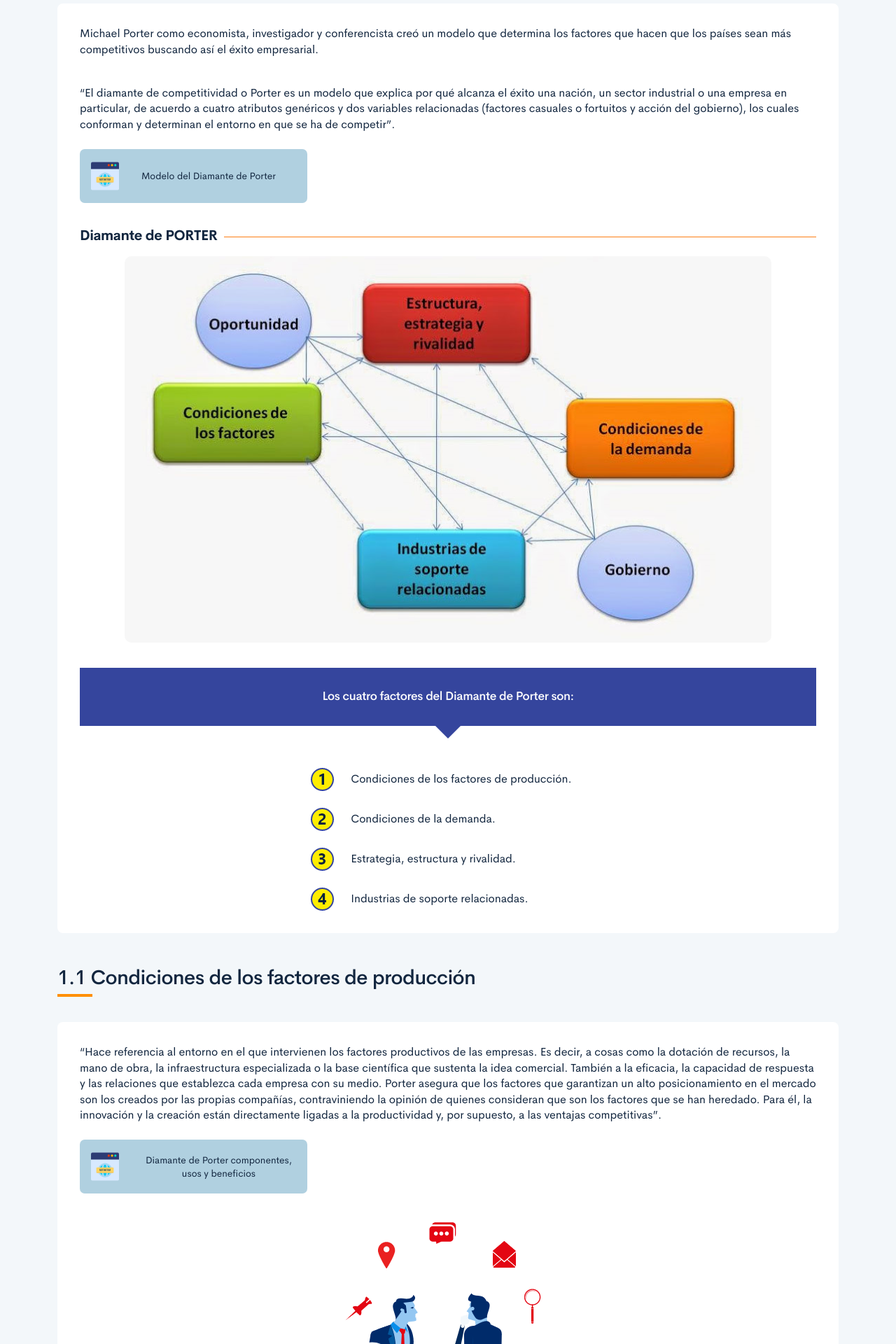
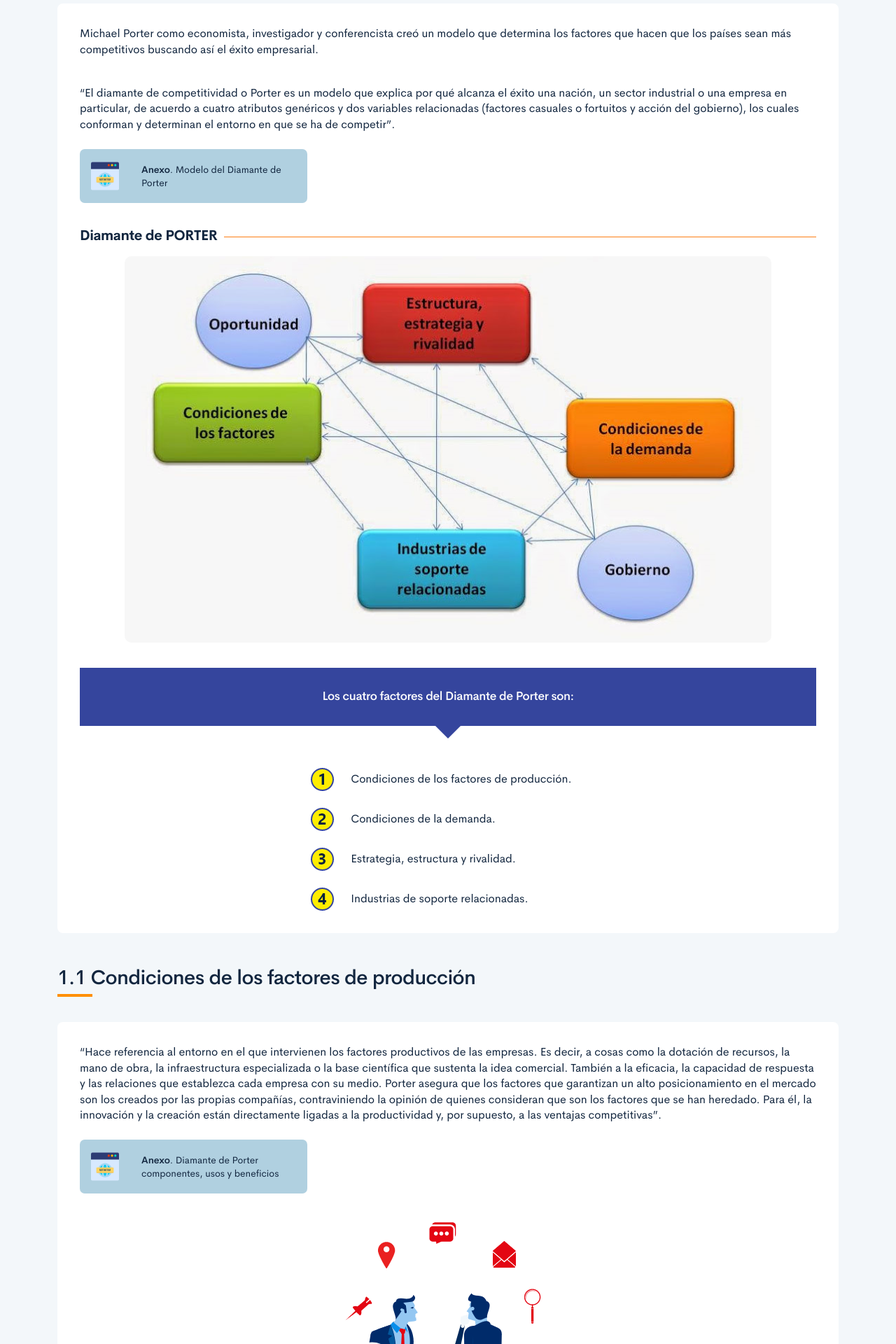
Before and after one commit to ECORED-SENA/13410037_MF3_PRODUCTIVIDAD, a web app: file public/material.html in a window 1280 px wide. Shown: the part 2571-4491 px from the top of the page at 70% size. Run offline with its HTML, style and script files only (its server is not run), Linux system fonts and the light colour scheme.

Commit message:
Ajuste boton Anexo

```diff
--- a/public/material.html
+++ b/public/material.html
@@ -158,7 +158,7 @@
                         <p>“El diamante de competitividad o Porter es un modelo que explica por qué alcanza el éxito una nación, un sector industrial o una empresa en particular, de acuerdo a cuatro atributos genéricos y dos variables relacionadas (factores casuales o fortuitos y acción del gobierno), los cuales conforman y determinan el entorno en que se ha de competir”.</p>
                         <section class="my-4"><a class="media-link" href="https://sobregerenciayempresa.blogspot.com/2013/07/modelo-del-diamante-de-porter.html" target="_blank"> <img class="media-link-icon" src="assets/images/pages/ilustraciones/icon_www.svg" alt="">
                                 <div class="media-link-title">
-                                    <p class="text-small">Modelo del Diamante de Porter</p>
+                                    <p class="text-small"><b>Anexo</b>. Modelo del Diamante de Porter</p>
                                 </div>
                             </a></section>
                         <div class="sub-line">
@@ -204,7 +204,7 @@
                         <p>“Hace referencia al entorno en el que intervienen los factores productivos de las empresas. Es decir, a cosas como la dotación de recursos, la mano de obra, la infraestructura especializada o la base científica que sustenta la idea comercial. También a la eficacia, la capacidad de respuesta y las relaciones que establezca cada empresa con su medio. Porter asegura que los factores que garantizan un alto posicionamiento en el mercado son los creados por las propias compañías, contraviniendo la opinión de quienes consideran que son los factores que se han heredado. Para él, la innovación y la creación están directamente ligadas a la productividad y, por supuesto, a las ventajas competitivas”.</p>
                         <section class="my-4"><a class="media-link" href="https://obsbusiness.school/int/blog-investigacion/direccion-general/diamante-de-porter-componentes-usos-y-beneficios" target="_blank"> <img class="media-link-icon" src="assets/images/pages/ilustraciones/icon_www.svg" alt="">
                                 <div class="media-link-title">
-                                    <p class="text-small">Diamante de Porter componentes, usos y beneficios</p>
+                                    <p class="text-small"><b>Anexo</b>. Diamante de Porter componentes, usos y beneficios</p>
                                 </div>
                             </a></section><img class="img-a img-fluid" src="assets/images/pages/ilustraciones/img3.png">
                         <p class="mt-4"><b>Por ejemplo</b> Holanda es un país que a pesar de no tener buenos suelos, ni condiciones climáticas produce las mejores flores del mercado, debido a la automatización de sus procesos productivos que son un aspecto diferenciador del resto de países.</p>
@@ -275,13 +275,13 @@
                         <p class="mt-5">Las salidas son los productos y/o servicios que comercializa una empresa, y las entradas son los recursos e insumos utilizados para tal resultado expresado en las 4M: materiales, maquinaria, mano de obra, métodos.</p>
                         <section class="my-4"><a class="media-link" href="https://www.slideshare.net/giandani/clase-2-de-ad-de-operaciones" target="_blank"> <img class="media-link-icon" src="assets/images/pages/ilustraciones/icon_www.svg" alt="">
                                 <div class="media-link-title">
-                                    <p>Calculo de la productividad </p>
+                                    <p><b>Anexo</b>. Calculo de la productividad </p>
                                 </div>
                             </a></section>
                         <p>“La productividad es la relación que existe entre las salidas (bienes y servicios) y una o más entradas (recursos como mano de obra y capital). El trabajo del administrador de operaciones es mejorar (perfeccionar) la razón entre las salidas y las entradas. Mejorar la productividad significa mejorar la eficiencia.”</p>
                         <section class="my-4"><a class="media-link" href="https://www.ceupe.com/blog/la-medicion-de-la-productividad.html" target="_blank"> <img class="media-link-icon" src="assets/images/pages/ilustraciones/icon_www.svg" alt="">
                                 <div class="media-link-title">
-                                    <p>Medición de la productividad </p>
+                                    <p><b>Anexo</b>. Medición de la productividad </p>
                                 </div>
                             </a></section>
                         <div class="header-arrow my-5">
@@ -344,7 +344,7 @@
                         <p>Por tanto, esa ventaja comparativa se basa únicamente en términos de eficiencia de producción, sin determinar la posición en el mercado a la que puede conllevar.”</p>
                         <section class="my-4"><a class="media-link" href="https://es.semrush.com/blog/ventaja-competitiva-claves-exito/" target="_blank"> <img class="media-link-icon" src="assets/images/pages/ilustraciones/icon_www.svg" alt="">
                                 <div class="media-link-title">
-                                    <p>Ventaja competitiva y posicionamiento de empresa: Claves de éxito</p>
+                                    <p><b>Anexo</b>. Ventaja competitiva y posicionamiento de empresa: Claves de éxito</p>
                                 </div>
                             </a></section><img class="img-a img-fluid my-5" src="assets/images/pages/ilustraciones/img10.png">
                         <div class="header-arrow">
--- a/public/pages/1-tema.html
+++ b/public/pages/1-tema.html
@@ -7,7 +7,7 @@
         <p>“El diamante de competitividad o Porter es un modelo que explica por qué alcanza el éxito una nación, un sector industrial o una empresa en particular, de acuerdo a cuatro atributos genéricos y dos variables relacionadas (factores casuales o fortuitos y acción del gobierno), los cuales conforman y determinan el entorno en que se ha de competir”.</p>
         <section class="my-4"><a class="media-link" href="https://sobregerenciayempresa.blogspot.com/2013/07/modelo-del-diamante-de-porter.html" target="_blank"> <img class="media-link-icon" src="assets/images/pages/ilustraciones/icon_www.svg" alt="" />
                 <div class="media-link-title">
-                    <p class="text-small">Modelo del Diamante de Porter</p>
+                    <p class="text-small"><b>Anexo</b>. Modelo del Diamante de Porter</p>
                 </div>
             </a></section>
         <div class="sub-line">
@@ -53,7 +53,7 @@
         <p>“Hace referencia al entorno en el que intervienen los factores productivos de las empresas. Es decir, a cosas como la dotación de recursos, la mano de obra, la infraestructura especializada o la base científica que sustenta la idea comercial. También a la eficacia, la capacidad de respuesta y las relaciones que establezca cada empresa con su medio. Porter asegura que los factores que garantizan un alto posicionamiento en el mercado son los creados por las propias compañías, contraviniendo la opinión de quienes consideran que son los factores que se han heredado. Para él, la innovación y la creación están directamente ligadas a la productividad y, por supuesto, a las ventajas competitivas”.</p>
         <section class="my-4"><a class="media-link" href="https://obsbusiness.school/int/blog-investigacion/direccion-general/diamante-de-porter-componentes-usos-y-beneficios" target="_blank"> <img class="media-link-icon" src="assets/images/pages/ilustraciones/icon_www.svg" alt="" />
                 <div class="media-link-title">
-                    <p class="text-small">Diamante de Porter componentes, usos y beneficios</p>
+                    <p class="text-small"><b>Anexo</b>. Diamante de Porter componentes, usos y beneficios</p>
                 </div>
             </a></section><img class="img-a img-fluid" src="assets/images/pages/ilustraciones/img3.png" />
         <p class="mt-4"><b>Por ejemplo</b> Holanda es un país que a pesar de no tener buenos suelos, ni condiciones climáticas produce las mejores flores del mercado, debido a la automatización de sus procesos productivos que son un aspecto diferenciador del resto de países.</p>
--- a/public/pages/2-tema.html
+++ b/public/pages/2-tema.html
@@ -25,13 +25,13 @@
         <p class="mt-5">Las salidas son los productos y/o servicios que comercializa una empresa, y las entradas son los recursos e insumos utilizados para tal resultado expresado en las 4M: materiales, maquinaria, mano de obra, métodos.</p>
         <section class="my-4"><a class="media-link" href="https://www.slideshare.net/giandani/clase-2-de-ad-de-operaciones" target="_blank"> <img class="media-link-icon" src="assets/images/pages/ilustraciones/icon_www.svg" alt="" />
                 <div class="media-link-title">
-                    <p>Calculo de la productividad </p>
+                    <p><b>Anexo</b>. Calculo de la productividad </p>
                 </div>
             </a></section>
         <p>“La productividad es la relación que existe entre las salidas (bienes y servicios) y una o más entradas (recursos como mano de obra y capital). El trabajo del administrador de operaciones es mejorar (perfeccionar) la razón entre las salidas y las entradas. Mejorar la productividad significa mejorar la eficiencia.”</p>
         <section class="my-4"><a class="media-link" href="https://www.ceupe.com/blog/la-medicion-de-la-productividad.html" target="_blank"> <img class="media-link-icon" src="assets/images/pages/ilustraciones/icon_www.svg" alt="" />
                 <div class="media-link-title">
-                    <p>Medición de la productividad </p>
+                    <p><b>Anexo</b>. Medición de la productividad </p>
                 </div>
             </a></section>
         <div class="header-arrow my-5">
--- a/public/pages/3-tema.html
+++ b/public/pages/3-tema.html
@@ -32,7 +32,7 @@
         <p>Por tanto, esa ventaja comparativa se basa únicamente en términos de eficiencia de producción, sin determinar la posición en el mercado a la que puede conllevar.”</p>
         <section class="my-4"><a class="media-link" href="https://es.semrush.com/blog/ventaja-competitiva-claves-exito/" target="_blank"> <img class="media-link-icon" src="assets/images/pages/ilustraciones/icon_www.svg" alt="" />
                 <div class="media-link-title">
-                    <p>Ventaja competitiva y posicionamiento de empresa: Claves de éxito</p>
+                    <p><b>Anexo</b>. Ventaja competitiva y posicionamiento de empresa: Claves de éxito</p>
                 </div>
             </a></section><img class="img-a img-fluid my-5" src="assets/images/pages/ilustraciones/img10.png" />
         <div class="header-arrow">
--- a/source/assets/scss/modulos/_media-link.scss
+++ b/source/assets/scss/modulos/_media-link.scss
@@ -24,7 +24,7 @@
             color: $primary;
             margin: 0 !important;
             padding-left: 1rem;
-            text-align: center;
+
         }
     }
 
--- a/source/pug/pages/1-tema.pug
+++ b/source/pug/pages/1-tema.pug
@@ -15,7 +15,7 @@
                 img(src="assets/images/pages/ilustraciones/icon_www.svg", alt="").media-link-icon
 
                 .media-link-title
-                    p.text-small Modelo del Diamante de Porter
+                    p.text-small <b>Anexo</b>. Modelo del Diamante de Porter
 
         .sub-line
             h2.mt-5 Diamante de PORTER
@@ -62,7 +62,7 @@
                 img(src="assets/images/pages/ilustraciones/icon_www.svg", alt="").media-link-icon
 
                 .media-link-title
-                    p.text-small Diamante de Porter componentes, usos y beneficios
+                    p.text-small <b>Anexo</b>. Diamante de Porter componentes, usos y beneficios
 
         img.img-a(src="assets/images/pages/ilustraciones/img3.png").img-fluid
 
--- a/source/pug/pages/2-tema.pug
+++ b/source/pug/pages/2-tema.pug
@@ -29,7 +29,7 @@
                 img(src="assets/images/pages/ilustraciones/icon_www.svg", alt="").media-link-icon
 
                 .media-link-title
-                    p Calculo de la productividad
+                    p <b>Anexo</b>. Calculo de la productividad
 
         p “La productividad es la relación que existe entre las salidas (bienes y servicios) y una o más entradas (recursos como mano de obra y capital). El trabajo del administrador de operaciones es mejorar (perfeccionar) la razón entre las salidas y las entradas. Mejorar la productividad significa mejorar la eficiencia.”
 
@@ -40,7 +40,7 @@
                 img(src="assets/images/pages/ilustraciones/icon_www.svg", alt="").media-link-icon
 
                 .media-link-title
-                    p Medición de la productividad
+                    p <b>Anexo</b>. Medición de la productividad
 
         .header-arrow.my-5
             h3.text-center De acuerdo con lo anterior se puede realizar los siguientes cuestionamientos:
--- a/source/pug/pages/3-tema.pug
+++ b/source/pug/pages/3-tema.pug
@@ -39,7 +39,7 @@
                 img(src="assets/images/pages/ilustraciones/icon_www.svg", alt="").media-link-icon
 
                 .media-link-title
-                    p Ventaja competitiva y posicionamiento de empresa: Claves de éxito
+                    p <b>Anexo</b>. Ventaja competitiva y posicionamiento de empresa: Claves de éxito
 
         img.img-a(src="assets/images/pages/ilustraciones/img10.png").img-fluid.my-5
         .header-arrow
```
Also changed, not shown: public/assets/css/main.css, 1 other file.
